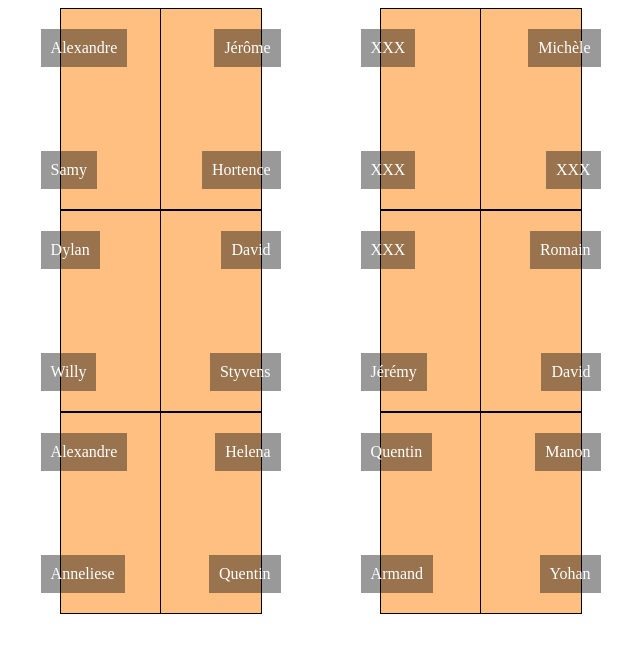
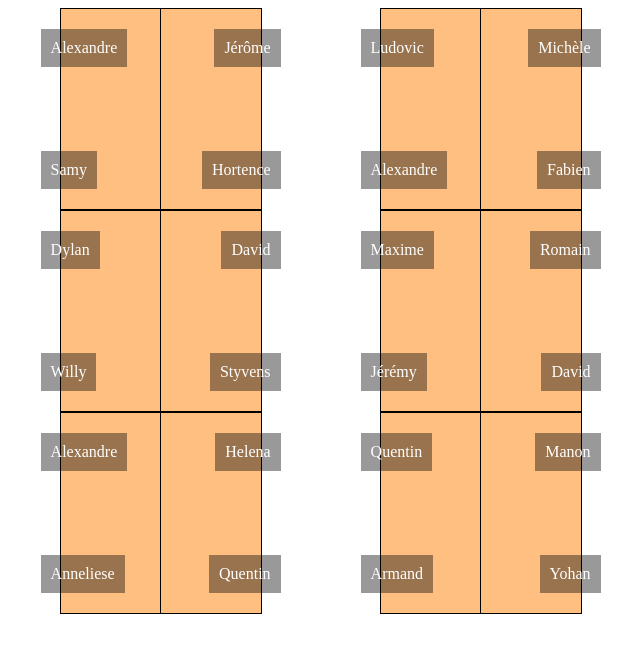
Before and after one commit to DavidK24111977/plan-table, a plain HTML site: page index.html in a window 1280 px wide. Shown: the whole page, without its empty margins (138-778 px from the left). Drawn offline with Linux system fonts and the light colour scheme.

Commit message:
Ajout prénom

```diff
--- a/index.html
+++ b/index.html
@@ -40,11 +40,11 @@
     <div class="droit">
         <div class="bloc-gauche">
             <div class="table table-gauche">
-                <div class="name name1">XXX</div>
-                <div class="name name2">XXX</div>
+                <div class="name name1">Ludovic</div>
+                <div class="name name2">Alexandre</div>
             </div>
             <div class="table table-gauche">
-                <div class="name name1">XXX</div>
+                <div class="name name1">Maxime</div>
                 <div class="name name2">Jérémy</div>
             </div>
             <div class="table table-gauche">
@@ -55,7 +55,7 @@
         <div class="bloc-droit">
             <div class="table table-gauche">
                 <div class="name name1">Michèle</div>
-                <div class="name name2">XXX</div>
+                <div class="name name2">Fabien</div>
             </div>
             <div class="table table-gauche">
                 <div class="name name1">Romain</div>
```
